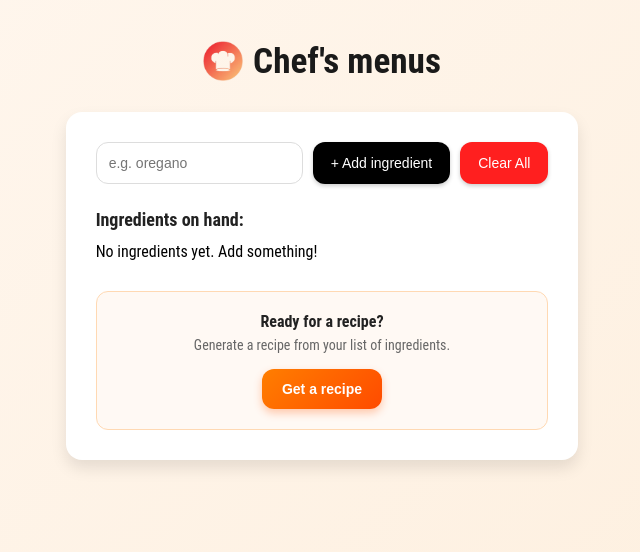
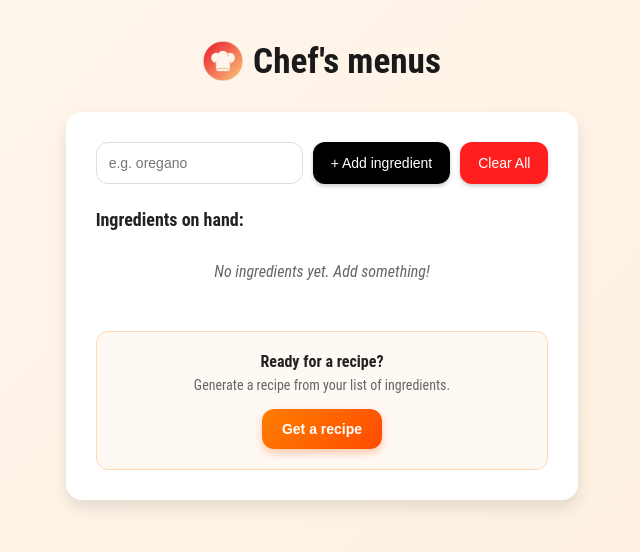
Before and after one commit to hddgpp/Chef-Claude-Project, a React (Vite) app in the folder my-app/: page / in a window 1280 px wide. Shown: the top 552 px of the page, without its empty margins (318-958 px from the left). Built offline with nearby package versions, Linux system fonts and the light colour scheme.

Commit message:
styling the p inside the ingredients dev

```diff
--- a/my-app/src/index.css
+++ b/my-app/src/index.css
@@ -182,6 +182,13 @@ ul {
   background-color: #d91919;
 }
 
+.ingredients p {
+  color: #666;
+  font-style: italic;
+  text-align: center;
+  padding: 20px;
+}
+
 
 @media (max-width: 768px) {
   header {
```
